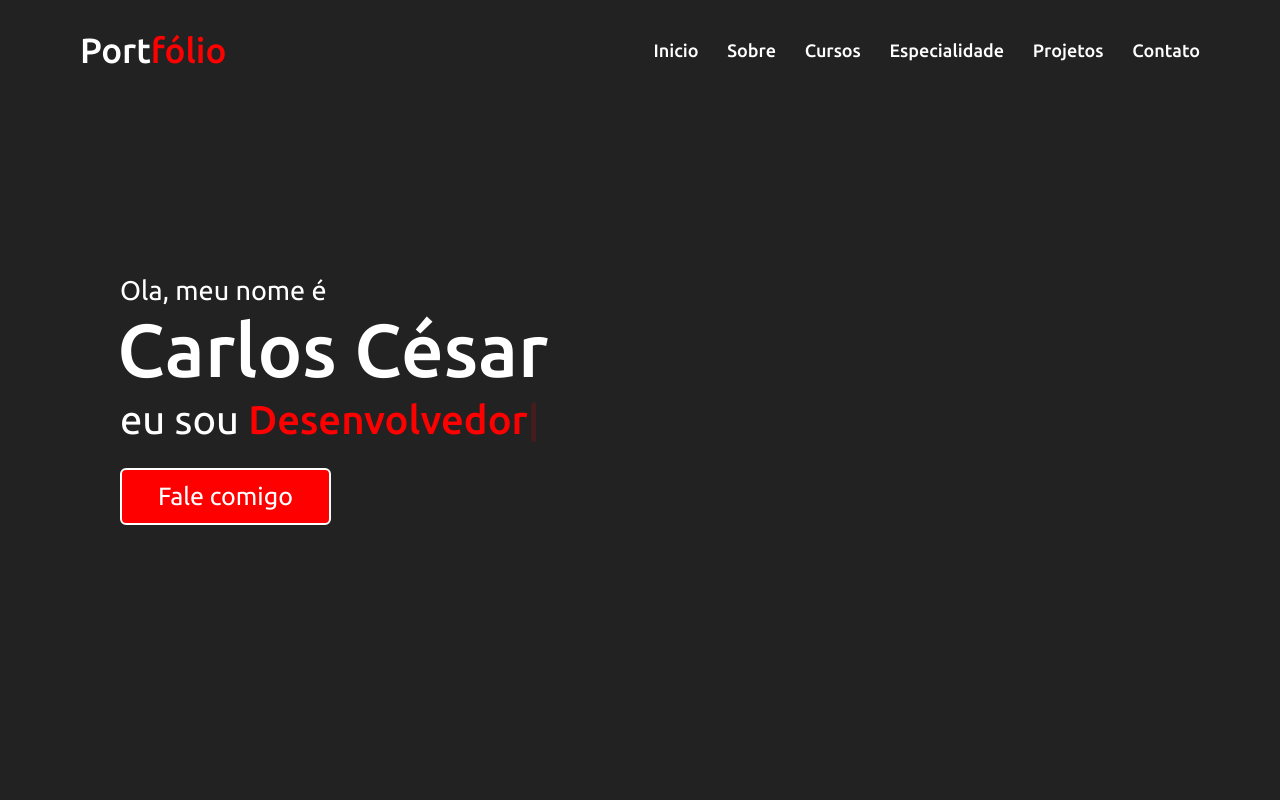
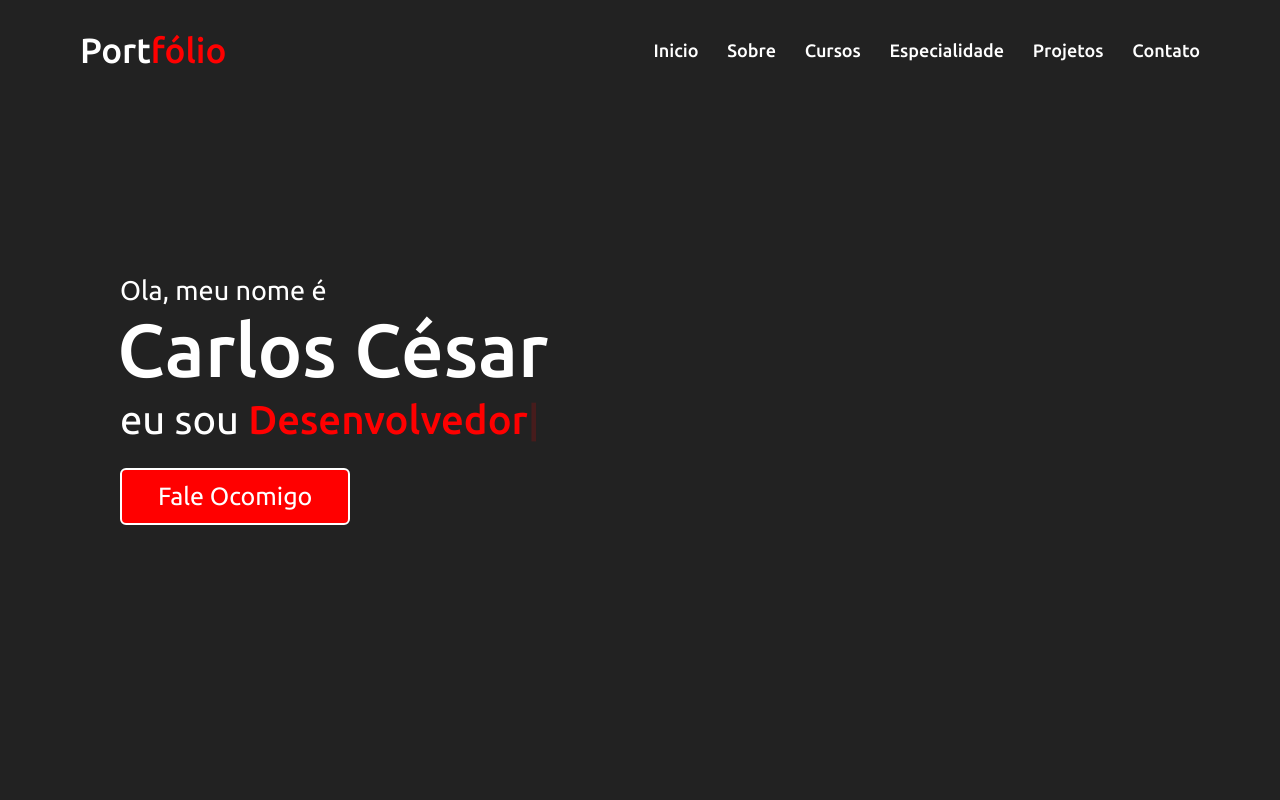
Before and after one commit to carloscesar1/portfolio, a plain HTML site: page main/index.html in a window 1280 px wide. Shown: the top 800 px of the page. Drawn offline with nearby package versions, Linux system fonts and the light colour scheme.

Commit message:
mudei oi

```diff
--- a/main/index.html
+++ b/main/index.html
@@ -36,7 +36,7 @@
                 <div class="text-1">Ola, meu nome é</div>
                 <div class="text-2">Carlos César</div>
                 <div class="text-3">eu sou <span class="typing"></span></div>
-                <a href="https://linkfly.to/506143v523V ">Fale comigo</a>
+                <a href="https://linkfly.to/506143v523V ">Fale Ocomigo</a>
             </div>
         </div>
     </section>
```
